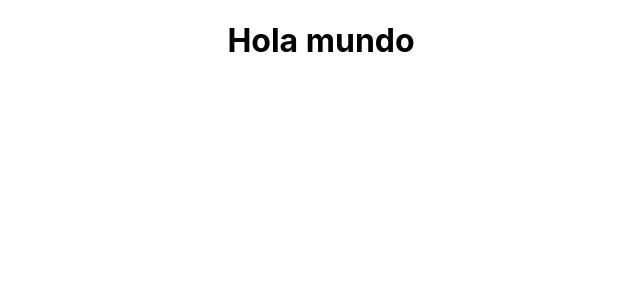
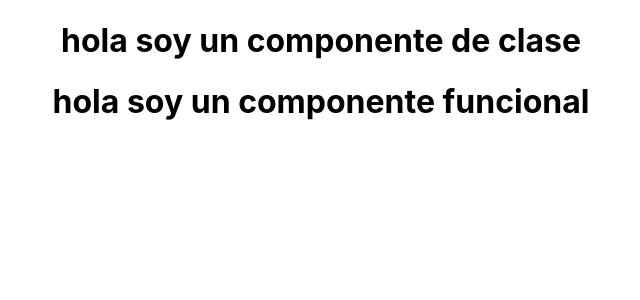
Before and after one commit to odonML/praticas-react, a React (Create React App) app: page / in a window 1280 px wide. Shown: the top 300 px of the page, without its empty margins (319-959 px from the left). Built offline with nearby package versions, Linux system fonts and the light colour scheme.

Commit message:
componentes de clase y funcionales

```diff
--- a/src/App.js
+++ b/src/App.js
@@ -1,9 +1,13 @@
 import "./App.css";
+import ComponenteClase from './components/ComponenteClase/index';
+import ComponenteFuncional from "./components/ComponenteFuncional";
 
 function App() {
     return (
         <div className="App">
-            <h1>Hola mundo</h1>
+            <ComponenteClase msj="hola soy un componente de clase"/>
+            <ComponenteFuncional msj="hola soy un componente funcional"/>
+
         </div>
     );
 }
--- /dev/null
+++ b/src/components/ComponenteClase/index.js
@@ -0,0 +1,9 @@
+import React, { Component } from 'react';
+
+class ComponenteClase extends Component {
+    render(){
+        return <h1>{this.props.msj}</h1>
+    }
+}
+
+export default ComponenteClase;
--- /dev/null
+++ b/src/components/ComponenteFuncional/index.js
@@ -0,0 +1,7 @@
+import React from 'react';
+
+function ComponenteFuncional({msj}) {
+    return <h1>{msj}</h1>
+}
+
+export default ComponenteFuncional;
```
